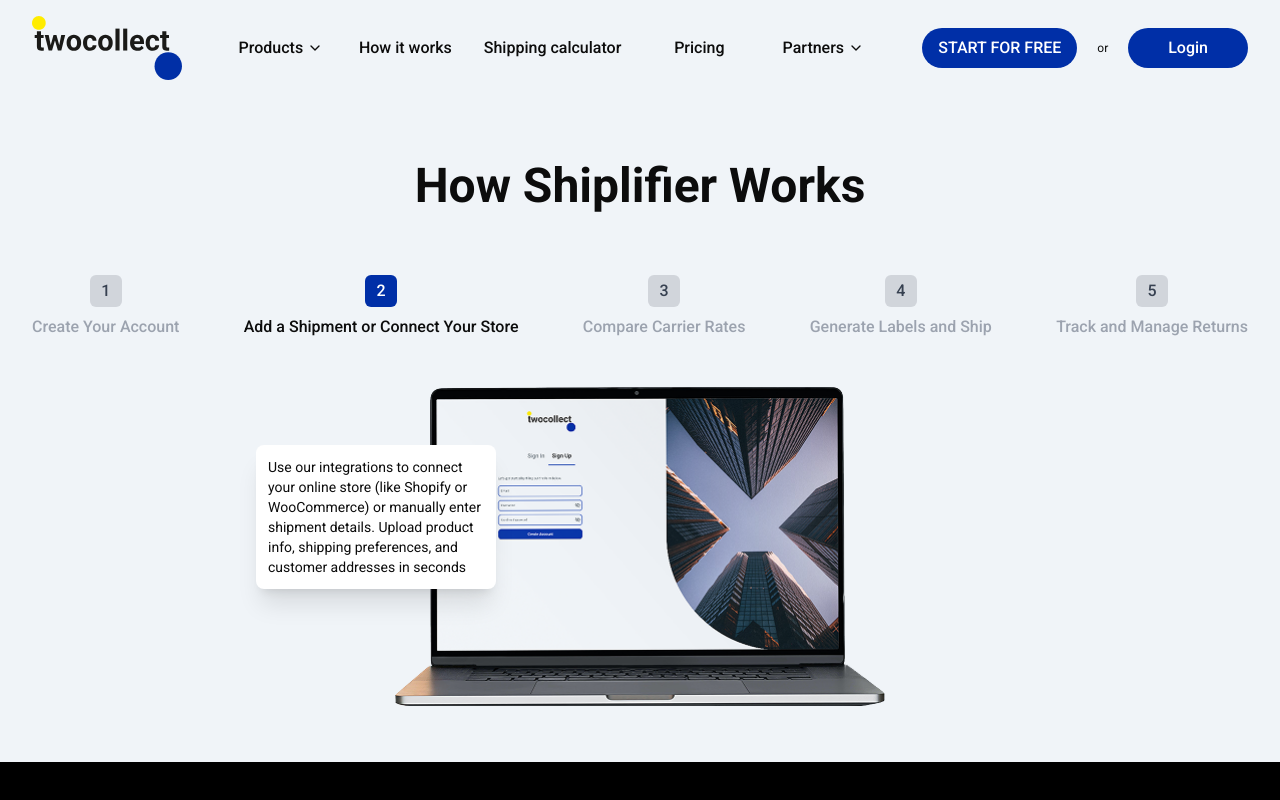
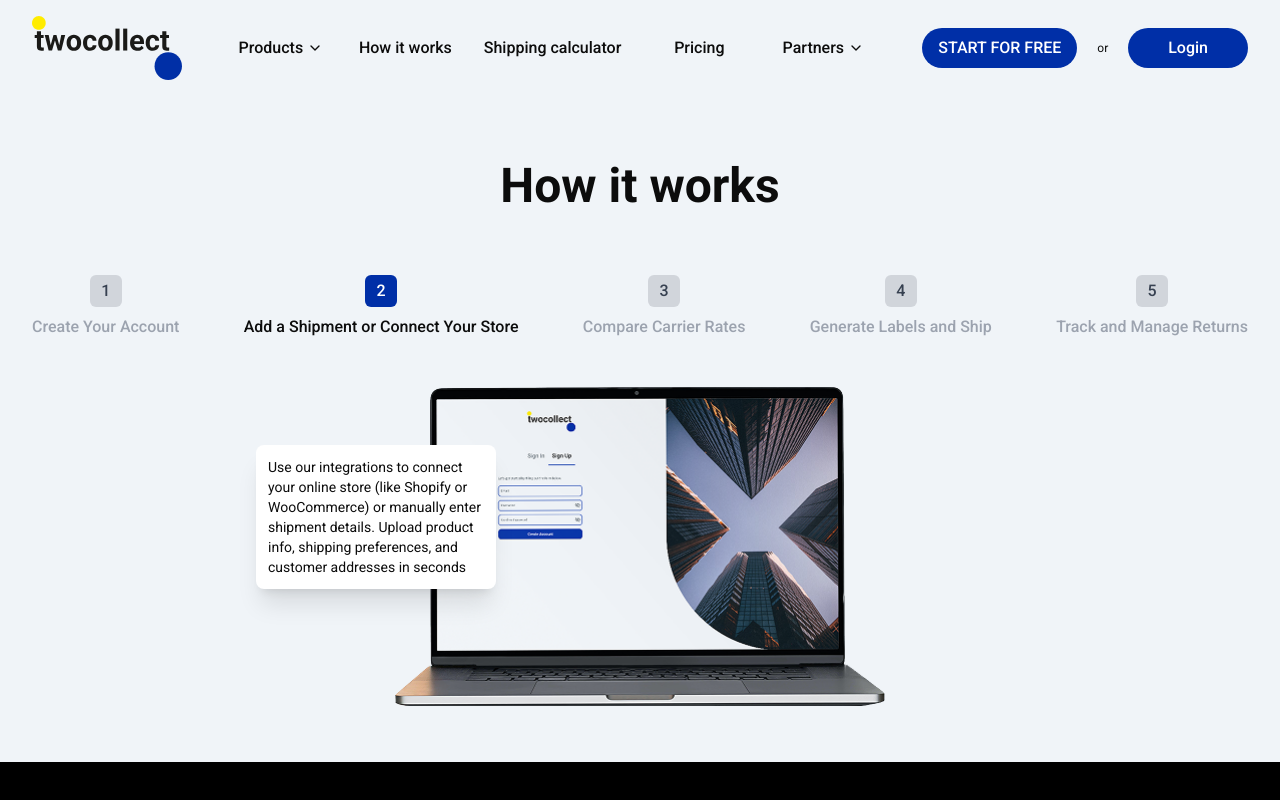
Before and after one commit to Sudheer-reactjs/TwoCollect-app, a React (Vite) app: page /how-it-works in a window 1280 px wide. Shown: the top 800 px of the page. Built offline with nearby package versions, Linux system fonts and the light colour scheme.

Commit message:
how it work

```diff
--- a/src/Pages/HowItWorks.tsx
+++ b/src/Pages/HowItWorks.tsx
@@ -46,7 +46,7 @@ export default function HowItWorks() {
     <section className="py-10 md:py-14">
       <div className="max-w-7xl mx-auto px-4 sm:px-6 lg:px-8 text-center flex flex-col items-center">
         <h1 className="text-3xl md:text-5xl !leading-[1.4] font-bold mb-8 text-center md:mb-14">
-          How Shiplifier Works
+          How it works
         </h1>
 
         {/* Steps */}
```
